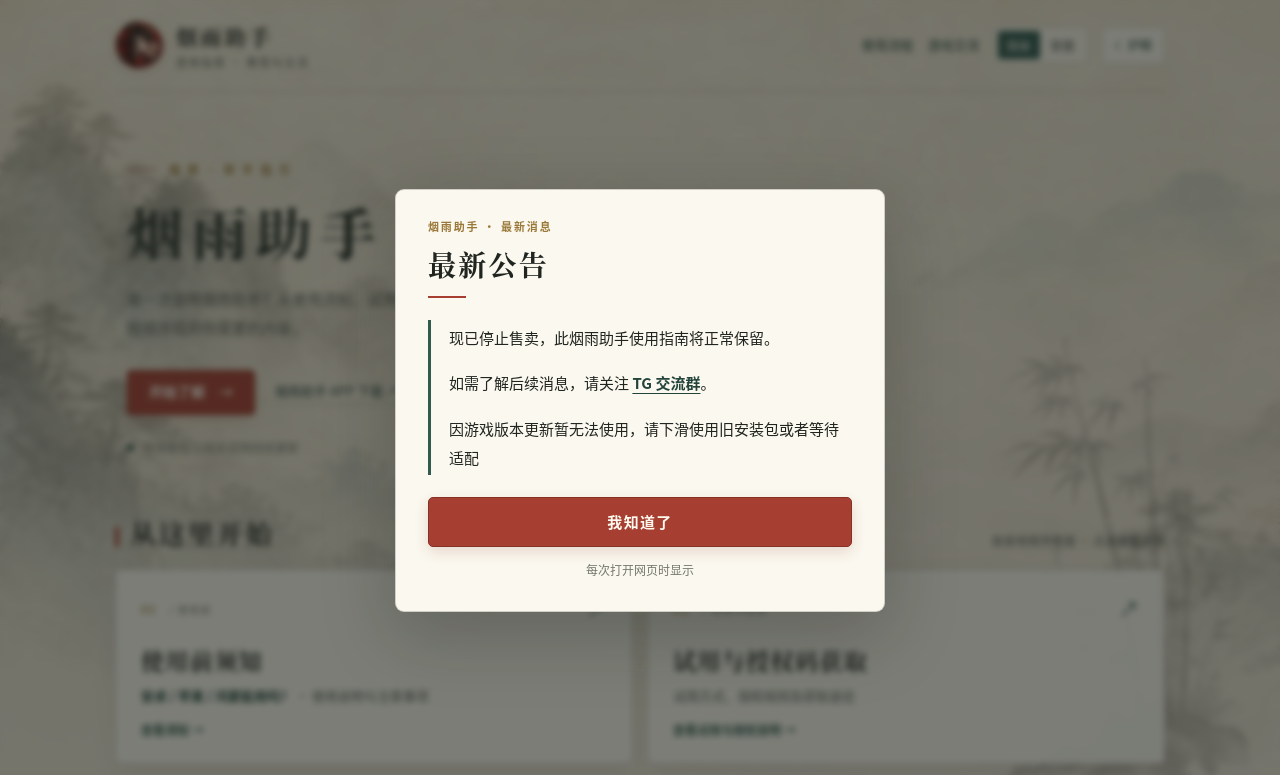
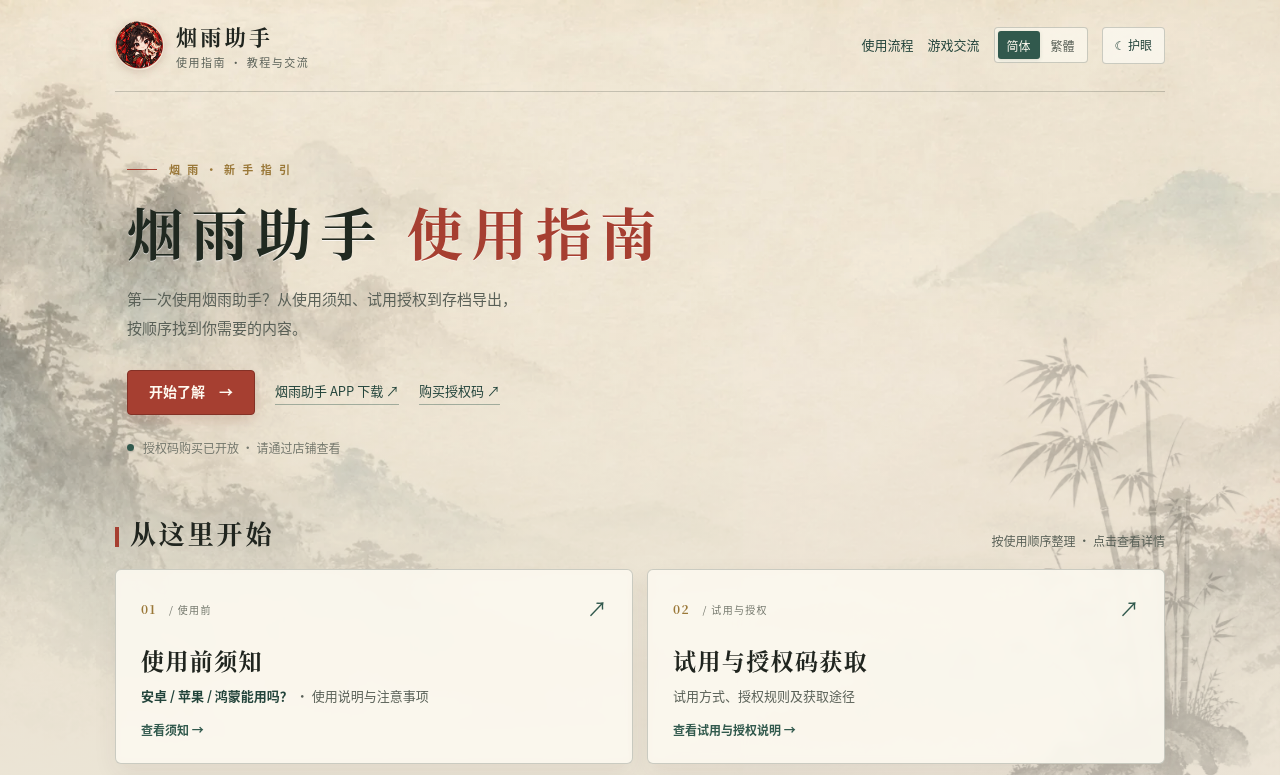
Before and after one commit to yygx-guide/yygx-guide.github.io, a plain HTML site: page index.html in a window 1280 px wide. Shown: the top 775 px of the page. Drawn offline with Linux system fonts and the light colour scheme.

Commit message:
Add files via upload

```diff
--- a/config.js
+++ b/config.js
@@ -14,9 +14,9 @@
 const SITE_CONFIG = {
   // ======================== A. 功能开关与首页 ========================
   // true = 每次打开/刷新网页弹窗；false = 不自动弹窗。
-  dailyAnnouncementEnabled: true,
+  dailyAnnouncementEnabled: false,
   // 首页标题下方绿色圆点后的说明
-  homepageNotice: '使用教程与相关说明持续更新',
+  homepageNotice: '授权码购买已开放 · 请通过店铺查看',
 
   // ======================== B. 所有外部跳转网址 ========================
   // 只在这里改网址，HTML 里不再直接保存第三方外链地址。
@@ -28,7 +28,7 @@ const SITE_CONFIG = {
   licenseGuideUrl: 'https://scnxd815i94m.feishu.cn/wiki/W6oXwuNaHiaY0VkIEa1ctIaVnMd', // 授权规则
   manualUrl: 'https://scnxd815i94m.feishu.cn/wiki/DnCmwVpxFiHEz4kJSZ5cpDj4nHf', // 人工代导说明
   faqUrl: 'https://scnxd815i94m.feishu.cn/wiki/W01qwXumRinvU4kfqppcOSHwnxe', // 使用问题完整说明
-  storeUrl: 'https://m.tb.cn/h.ja2pSb2?tk=kqMZTqOyXKs', // 闲鱼店铺入口：恢复历史地址；如店铺地址变化请在这里修改。当前仍暂停购买
+  storeUrl: 'https://m.tb.cn/h.ja2pSb2?tk=kqMZTqOyXKs', // 闲鱼店铺：主页和授权弹窗共用此地址；如有变化只需修改这里
   legacyPackageUrl: 'https://hcnorqxeoi1e.feishu.cn/wiki/RuHmwmjY3iuQagkHdYGcFTRTn6f', // 页面最底部的「部分渠道旧安装包」
   // QQ、TG 没有直达入口，只使用提示弹窗；这里不保存邀请链接。
 
@@ -54,11 +54,11 @@ const SITE_CONFIG = {
     announcement: {
       kicker: '烟雨助手 · 最新消息',
       title: '最新公告',
-      line1: '现已停止售卖，此烟雨助手使用指南将正常保留。',
+      line1: '烟雨助手已开放授权码购买，可前往闲鱼店铺查看。',
       line2Before: '如需了解后续消息，请关注 ',
       tgButton: 'TG 交流群', // 这几个字仍是可点开的群说明弹窗
       line2After: '。',
-      line3: '因游戏版本更新暂无法使用，请下滑使用旧安装包或者等待适配',
+      line3: '如需了解安装与使用方法，请查看本网站中的对应教程。',
       confirm: '我知道了',
       hint: '每次打开网页时显示'
     },
@@ -73,15 +73,15 @@ const SITE_CONFIG = {
       internalModal: '已有授权用户的 Telegram 内部交流群，付费用户请在 TG 交流群联系机器人“步惊云”入群。'
     },
 
-    // 当前暂停售卖，但允许用户查看店铺。实际跳转链接通过上方 storeUrl 修改；不代表恢复接单。
+    // 已恢复购买：入口和状态文字可在这里修改；跳转地址在 B 区 storeUrl 修改。
     sales: {
       entryPrefix: '购买入口', // 试用与授权弹窗底部的细小入口标签
       entryName: '闲鱼店铺', // 可点击链接的显示名称
-      communityNote: '目前暂停新授权购买及预订',
-      badge: '暂停购买',
+      communityNote: '授权码购买已开放 · 请通过店铺查看',
+      badge: '开放购买',
       title: '闲鱼店铺',
-      subtitle: '暂停购买',
-      notice: '暂停购买，如需使用请签到获取'
+      subtitle: '开放购买',
+      notice: '已恢复授权码购买，点击店铺入口查看详情'
     },
 
     // 页面最下方「其他文件」卡片。真正的跳转地址在 B 区 legacyPackageUrl。
--- a/index.html
+++ b/index.html
@@ -22,8 +22,8 @@
 <div class="eyebrow">烟 雨 · 新 手 指 引</div>
 <h1 id="heroTitle">烟雨助手 <em>使用指南</em></h1>
 <p>第一次使用烟雨助手？从使用须知、试用授权到存档导出，<br class="desktop-only"/>按顺序找到你需要的内容。</p>
-<div class="hero-actions"><a class="main-button" href="#start">开始了解 <span aria-hidden="true">→</span></a><button class="secondary-link download-trigger" data-modal="downloadModal" type="button">烟雨助手 APP 下载 ↗</button></div>
-<p class="status-note"><span class="status-dot"></span><span id="heroSalesStatus">使用教程与相关说明持续更新</span></p>
+<div class="hero-actions"><a class="main-button" href="#start">开始了解 <span aria-hidden="true">→</span></a><button class="secondary-link download-trigger" data-modal="downloadModal" type="button">烟雨助手 APP 下载 ↗</button><a class="secondary-link" href="#" id="storeHeroLink" rel="noopener noreferrer" target="_blank">购买授权码 ↗</a></div>
+<p class="status-note"><span class="status-dot"></span><span id="heroSalesStatus">授权码购买已开放 · 请通过店铺查看</span></p>
 </div>
 </section>
 <section aria-labelledby="flowTitle" class="flow-section" id="start">
@@ -55,7 +55,7 @@
 <span class="community-icon">内</span><span class="community-copy"><strong>授权用户 TG 内部群</strong><small data-config-text="community.internalCard">打开查看入群说明</small></span><span class="community-arr">↗</span>
 </button>
 </div>
-<div class="community-bottom"><span id="communitySalesNote" data-config-text="sales.communityNote">目前暂停新授权购买及预订</span></div></section>
+<div class="community-bottom"><span id="communitySalesNote" data-config-text="sales.communityNote">授权码购买已开放 · 请通过店铺查看</span></div></section>
 <!-- 其他文件：文字和网址统一在 config.js 中修改；结构在此维护 -->
 <section class="other-files" id="otherFiles" aria-labelledby="otherFilesTitle">
   <div class="section-head">
@@ -131,16 +131,16 @@
         <span aria-hidden="true" class="license-choice-arrow">↗</span>
       </a>
     </div>
-    <!-- 保留低调的店铺入口；购买仍为暂停状态，网址在 config.js 的 storeUrl 管理 -->
+    <!-- 店铺开放购买：此链接与首页购买入口共用 config.js 的 storeUrl -->
     <div class="store-entry-row" aria-label="店铺入口">
       <span class="store-entry-caption" data-config-text="sales.entryPrefix">购买入口</span>
-      <a class="store-entry-link" id="storeLink" href="#" target="_blank" rel="noopener noreferrer" aria-label="闲鱼店铺，当前暂停购买">
+      <a class="store-entry-link" id="storeLink" href="#" target="_blank" rel="noopener noreferrer" aria-label="前往闲鱼店铺购买授权码">
         <span data-config-text="sales.entryName">闲鱼店铺</span>
-        <span class="store-entry-status" data-config-text="sales.badge">暂停购买</span>
+        <span class="store-entry-status" data-config-text="sales.badge">开放购买</span>
         <span class="store-entry-arrow" aria-hidden="true">↗</span>
       </a>
     </div>
-    <p class="license-state-note" id="licenseStateNotice" data-config-text="sales.notice" role="status">暂停购买，如需使用请签到获取</p>
+    <p class="license-state-note" id="licenseStateNotice" data-config-text="sales.notice" role="status">已恢复授权码购买，点击店铺入口查看详情</p>
     <div class="modal-actions"><button class="ghost-btn" data-close="" type="button">返回导航</button></div>
   </div>
 </dialog>
@@ -242,9 +242,9 @@
   <div class="modal-body">
     <h2 id="dailyAnnouncementTitle" data-config-text="announcement.title" tabindex="-1" autofocus>最新公告</h2>
     <div class="daily-announcement-copy" id="dailyAnnouncementCopy">
-      <p data-config-text="announcement.line1">现已停止售卖，此烟雨助手使用指南将正常保留。</p>
+      <p data-config-text="announcement.line1">烟雨助手已开放授权码购买，可前往闲鱼店铺查看。</p>
       <p><span data-config-text="announcement.line2Before">如需了解后续消息，请关注 </span><button type="button" class="daily-tg-open" id="dailyAnnouncementTgLink" data-modal="tgCommunityModal" data-config-text="announcement.tgButton">TG 交流群</button><span data-config-text="announcement.line2After">。</span></p>
-      <p data-config-text="announcement.line3">因游戏版本更新暂无法使用，请下滑使用旧安装包或者等待适配</p>
+      <p data-config-text="announcement.line3">如需了解安装与使用方法，请查看本网站中的对应教程。</p>
     </div>
     <div class="modal-actions">
       <button class="main-button" data-close="" data-config-text="announcement.confirm" type="button">我知道了</button>
@@ -252,5 +252,5 @@
     <p class="daily-announcement-hint" data-config-text="announcement.hint">每次打开网页时显示</p>
   </div>
 </dialog>
-<script src="config.js?v=20261030-yanyu"></script><script src="lang-map.js"></script><script src="script.js?v=20261024-storefaq"></script>
+<script src="config.js?v=20261031-sales-open"></script><script src="lang-map.js"></script><script src="script.js?v=20261031-sales-open"></script>
 </body></html>
--- a/script.js
+++ b/script.js
@@ -13,7 +13,8 @@
   setHref('trialGuideLink',valid(cfg.trialUrl) || intro); // 2.1 试用说明
   setHref('trialLink',valid(cfg.featureNoticeUrl) || fullGuide); // 04 功能试用须知
   setHref('licenseGuideLink',valid(cfg.licenseGuideUrl) || fullGuide);
-  setHref('storeLink',valid(cfg.storeUrl)); // 店铺只提供访问入口，当前仍暂停购买
+  setHref('storeLink',valid(cfg.storeUrl)); // 授权说明弹窗中的店铺入口
+  setHref('storeHeroLink',valid(cfg.storeUrl)); // 首页购买授权码入口
   setHref('legacyPackageLink',valid(cfg.legacyPackageUrl));
   setHref('manualTutorialLink',valid(cfg.manualUrl));
   // TG 交流群不公开邀请链接，入口只展示说明弹窗。
```
